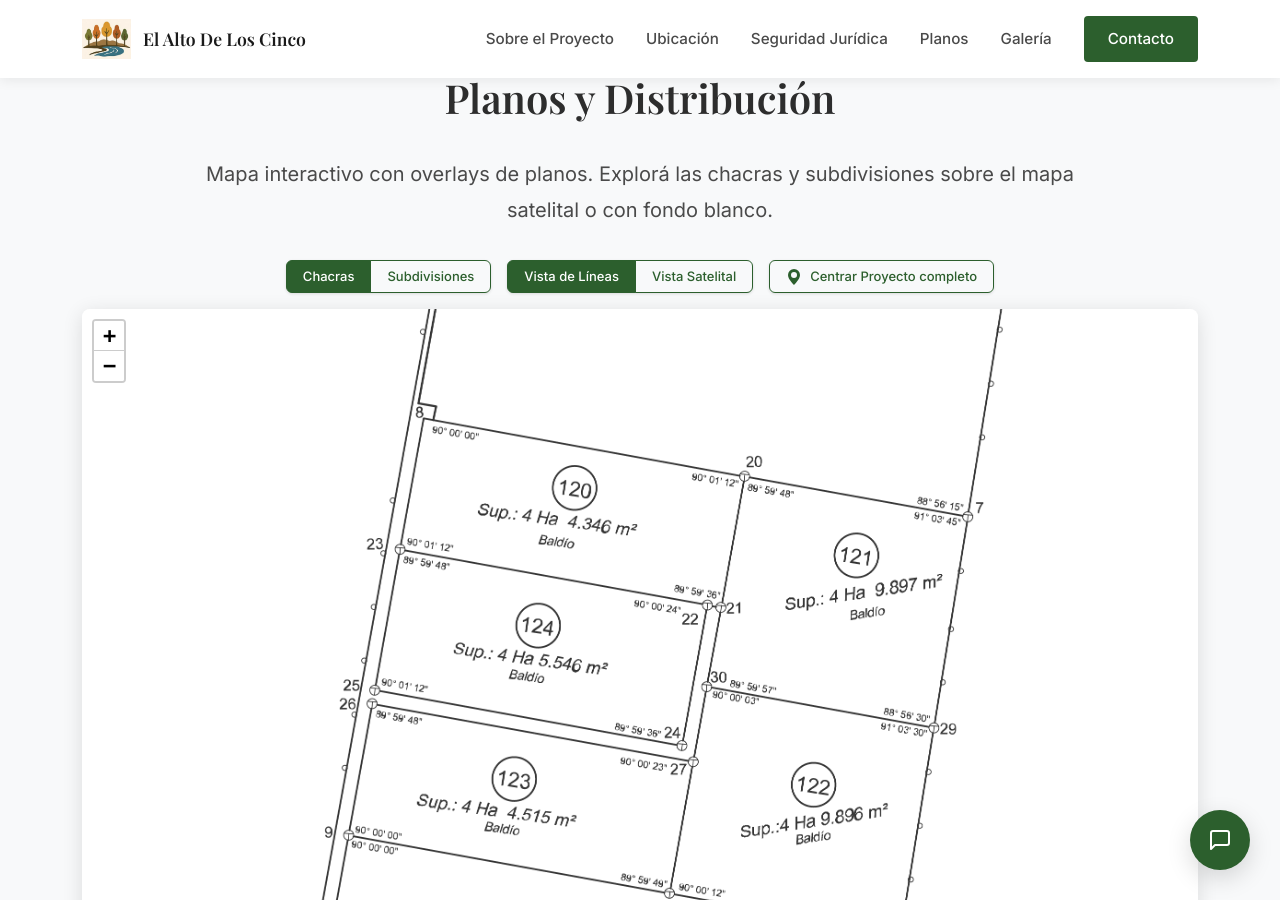
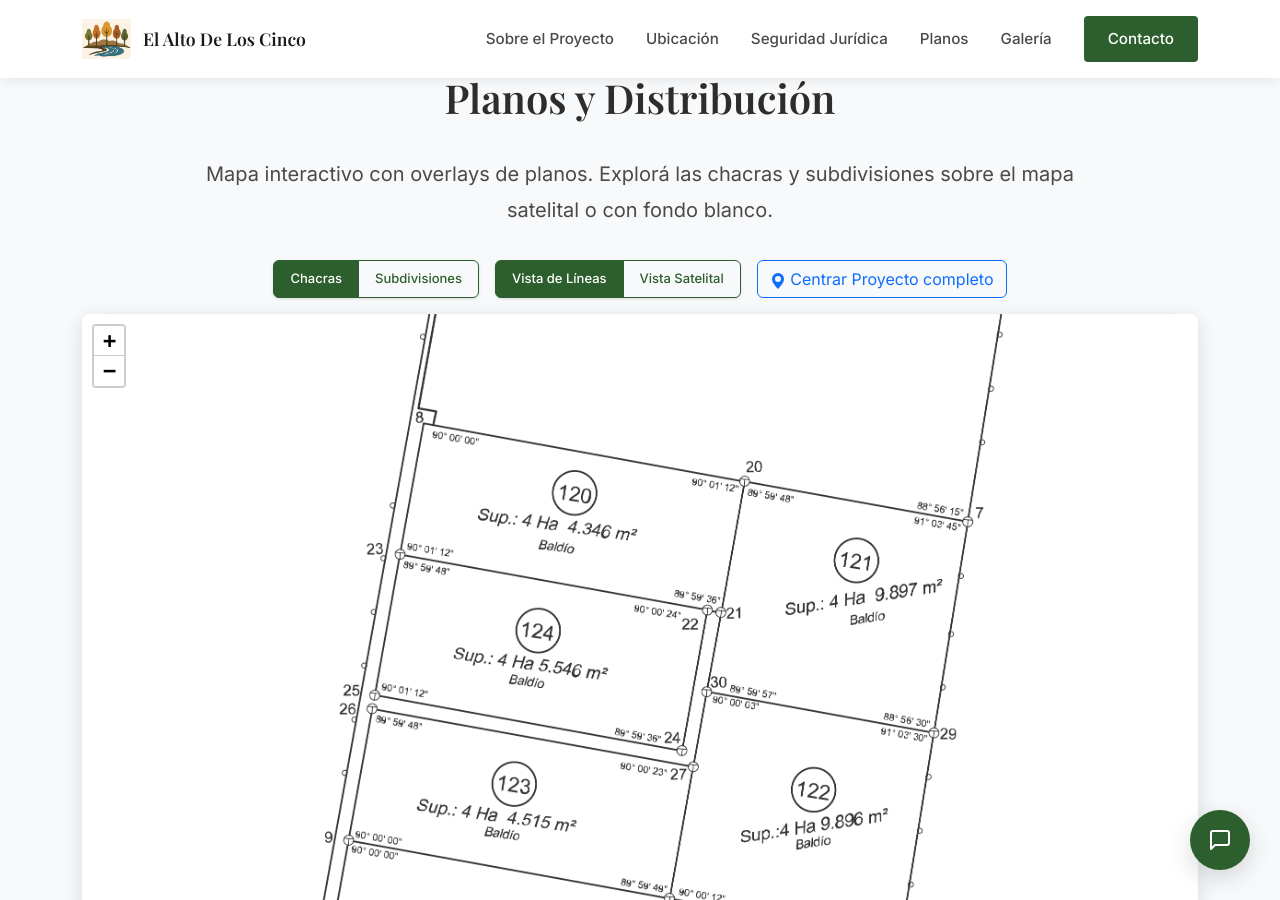
Before and after one commit to Lukas238/c238-elaltodeloscinco, a Jekyll site: the page index-v2.html, which Jekyll copies as it is, in a window 1280 px wide and 900 px high, scrolled down 3422 px. Built offline with Jekyll 4.4.1, drawn with Linux system fonts in a browser that asks for light colours; comment, search, counter and statistics services are not loaded.

Commit message:
Remove styles for center project button to streamline CSS and improve maintainability

```diff
--- a/assets/css/style.css
+++ b/assets/css/style.css
@@ -578,27 +578,7 @@ section {
     background: #ffffff;
 }
 
-.btn-center-project {
-    padding: 6px 16px;
-    font-size: 13px;
-    font-weight: 500;
-    border-color: var(--primary);
-    color: var(--primary);
-    display: inline-flex;
-    align-items: center;
-    gap: 8px;
-    box-shadow: 0 1px 3px rgba(0, 0, 0, 0.12);
-}
 
-.btn-center-project:hover {
-    background-color: rgba(44, 95, 45, 0.1);
-    border-color: var(--primary);
-    color: var(--primary);
-}
-
-.btn-center-project svg {
-    flex-shrink: 0;
-}
 
 #interactive-map {
     background: #ffffff;
```
